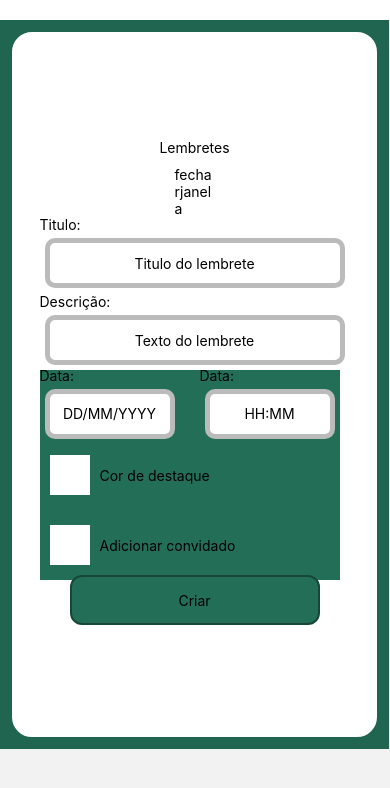
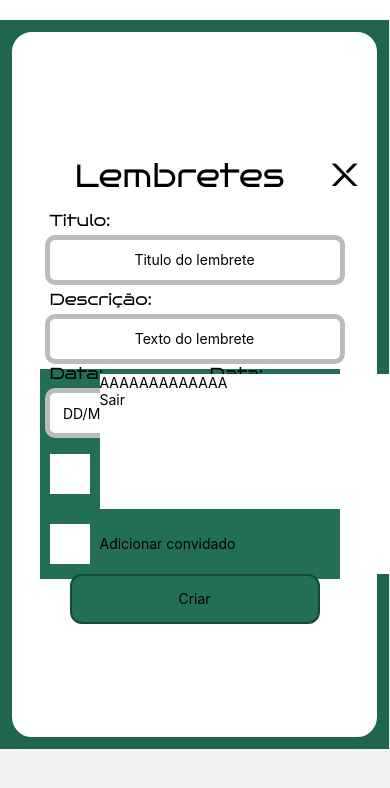
Before and after one commit to vitoriaBa/SSE., a React Native app: screen / in a window 390 px wide. Both pictures are taken after a click on the element 69 px from the left and 475 px from the top of the page. Shown: the top 788 px of the page. Built offline with nearby package versions, Linux system fonts and the light colour scheme; no server answers.

Commit message:
layoutlembretesform50%

```diff
--- a/Pages/CriarLembrete.js
+++ b/Pages/CriarLembrete.js
@@ -1,86 +1,67 @@
-import React from 'react';
-import { useNavigation } from '@react-navigation/native';
-import {Text,View, SafeAreaView,Textarea, TextInput,StyleSheet,Image,TouchableOpacity } from 'react-native';
-import {useState, useEffect } from 'react';
+import React, { useState } from 'react';
+import { Text, View, TextInput, TouchableOpacity, StyleSheet } from 'react-native';
+import { useFonts } from 'expo-font';
 
- export default function CriarLembrete({navigation}){
+export default function CriarLembrete({ navigation }) {
+  const [fontsLoaded] = useFonts({
+    'BrunoAce-Regular': require('../assets/fonts/BrunoAce-Regular.ttf'),
+  });
+
+  if (!fontsLoaded) {
+    return null;
+  }
+
+  const [mostrarTexto, setMostrarTexto] = useState(false);
 
   const [formlembrete, setFormlembrete] = useState({
     titulo: '',
     texto: '',
   });
 
-
   const enviarlembretes = () => {
-        //passando os dados do formulário para os lembretes
-
-        navi.navigate('Home', { formlembrete });
+    navigation.navigate('Home', { formlembrete });
   };
 
-    const navi = useNavigation();
   return (
     <View style={styles.fundo}>
-
       <View style={styles.container}>
-
+        <View style={styles.inlineTitulo}>
           <Text style={styles.titulo}>Lembretes</Text>
-
-<TouchableOpacity
- //onPress={fecharjanela}
- >
+          <TouchableOpacity>
             <View style={styles.button}>
-
-     <Text style={styles.txt}>fecharjanela</Text>
-
+              <Text style={styles.titulo}>X</Text>
             </View>
-
           </TouchableOpacity>
-
-
+        </View>
         <View style={styles.form}>
-
           <Text style={styles.texto}>Titulo:</Text>
-
           <TextInput
             style={styles.input}
             placeholder="Titulo do lembrete"
             value={formlembrete.titulo}
             onChangeText={(text) => setFormlembrete({ ...formlembrete, titulo: text })}
           />
-
-    <View  style={styles.bloco}>
-
-
+          <View style={styles.bloco}>
             <Text style={styles.texto}>Descrição:</Text>
-
             <TextInput
               style={styles.input}
               placeholder="Texto do lembrete"
               value={formlembrete.texto}
               onChangeText={(text) => setFormlembrete({ ...formlembrete, texto: text })}
             />
-
           </View>
-
-
-
           <View style={styles.inline}>
-
             <View style={styles.sob}>
               <Text style={styles.texto}>Data:</Text>
               <TextInput
                 style={styles.inputmed}
-
                 placeholder="HH:MM"
                 type={'datetime'}
                 options={{
                   format: 'HH:mm',
                 }}
- // value={formlembrete.texto}
-   // onChangeText={(hora) => setFormlembrete({ ...formlembrete, hora: inter  })}
               />
             </View>
-
             <View style={styles.sob}>
               <Text style={styles.texto}>Data:</Text>
               <TextInput
@@ -90,118 +71,107 @@ import {useState, useEffect } from 'react';
                 options={{
                   format: 'DD/MM/YYYY',
                 }}
-  //  value={formlembrete.texto}
-   // onChangeText={(text) => setFormlembrete({ ...formlembrete, data: text })}
->
-  </TextInput>
+              />
             </View>
-
-
-
-
           </View>
-
           <View style={styles.inline2}>
 
             <TouchableOpacity
               style={styles.button}
               onPress={() => {
+                setMostrarTexto(true);
+              }}>
+
+            </TouchableOpacity>
+            {mostrarTexto && (
               <View style={styles.texte}>
-
+                <Text>AAAAAAAAAAAAA</Text>
+                <TouchableOpacity
+                 onPress={() => {
+                  setMostrarTexto(false);
+                }}
+                >
+                  <Text>Sair</Text>
+                </TouchableOpacity>
               </View>
-
-  }}>
-  </TouchableOpacity>
+            )}
                 <Text>Cor de destaque</Text>
           </View>
-
-
 
 
           <View style={styles.inline2}>
             <TouchableOpacity
              style={styles.button}
                   onPress={() => {
-   <View style={styles.texte}>
+                    setMostrarTexto(true);
+                  }}>
 
-    </View>
-  }}>
             </TouchableOpacity>
             <Text>Adicionar convidado</Text>
           </View>
 
 
+
         </View>
-
-
-<TouchableOpacity
- onPress={enviarlembretes}
- >
+        <TouchableOpacity onPress={enviarlembretes}>
           <View style={styles.buttonTop}>
             <Text style={styles.txt}>Criar</Text>
           </View>
         </TouchableOpacity>
 
-
-
       </View>
     </View>
-
-
-
   );
-};
+}
 
 const styles = StyleSheet.create({
- fundo:{
+  fundo: {
     justifyContent: 'center',
-  alignItems:'center',
-  backgroundColor:'#206550',
+    alignItems: 'center',
+    backgroundColor: '#206550',
     padding: 0,
-  margin:0,
-  position:'absolute',
+    margin: 0,
+    position: 'absolute',
   },
   container: {
-    backgroundColor:'#FFFFFF',
-    width:385,
-    height:725,
-    borderRadius:30,
-    borderBottomRadius:50,
+    backgroundColor: '#FFFFFF',
+    width: 385,
+    height: 725,
+    borderRadius: 30,
+    borderBottomRadius: 50,
     justifyContent: 'center',
-    alignItems:'center',
-    flexDirection:'column',
+    alignItems: 'center',
+    flexDirection: 'column',
     padding: 0,
-    borderWidth:10,
-    borderColor:'#206550',
-    margin:2,
-
+    borderWidth: 10,
+    borderColor: '#206550',
+    margin: 2,
   },
-
-  input:{
-    textAlign:'center',
-    borderRadius:10,
-    margin:5,
-    width:300,
-    height:50,
-     backgroundColor:'#FFFFFF',
-     borderColor:'#BBBBBB',
+  input: {
+    textAlign: 'center',
+    borderRadius: 10,
+    margin: 5,
+    width: 300,
+    height: 50,
+    backgroundColor: '#FFFFFF',
+    borderColor: '#BBBBBB',
     borderWidth: 5,
   },
-  inputmed:{
-    textAlign:'center',
-    borderRadius:10,
-    margin:5,
-    width:130,
-    height:50,
-     backgroundColor:'#FFFFFF',
-     borderColor:'#BBBBBB',
+  inputmed: {
+    textAlign: 'center',
+    borderRadius: 10,
+    margin: 5,
+    width: 130,
+    height: 50,
+    backgroundColor: '#FFFFFF',
+    borderColor: '#BBBBBB',
     borderWidth: 5,
   },
   buttonTop: {
     fontSize: 17,
-    fontFamily:'BrunoAce-Regular',
-    width:250,
-    height:50,
+    fontFamily: 'BrunoAce-Regular',
+    width: 250,
+    height: 50,
     justifyContent: 'center',
     alignItems: 'center',
     borderRadius: 12,
@@ -211,39 +181,54 @@ const styles = StyleSheet.create({
     color: '#000000',
     transform: [{ translateY: -5 }],
   },
-  button:{
-    width:40,
-    height:40,
-    margin:10,
+  button: {
+    width: 40,
+    height: 40,
+    margin: 10,
     borderColor: '#174738',
     backgroundColor: '#FFFFFF',
   },
-  inline:{
+  inline: {
     display: 'flex',
     justifyContent: 'center',
     alignItems: 'center',
-    flexDirection:'row-reverse',
-    justifyContent:'space-between',
+    flexDirection: 'row-reverse',
+    justifyContent: 'space-between',
     backgroundColor: '#236E57',
-    width:300,
-      height:70,
-
+    width: 300,
+    height: 70,
   },
-
-   inline2:{
+  inline2: {
     display: 'flex',
     alignItems: 'center',
-    flexDirection:'row',
+    flexDirection: 'row',
     backgroundColor: '#236E57',
-    width:300,
-      height:70,
+    width: 300,
+    height: 70,
   },
-
-  texte:{
-    height:200,
-    width:300,
+  inlineTitulo: {
+    display: 'flex',
+    alignItems: 'center',
+    flexDirection: 'row',
+    justifyContent: 'space-between',
+    width: 300,
+    height: 70,
+    marginLeft: 60,
+  },
+  texto: {
+    fontSize: 16,
+    marginLeft: 10,
+    fontFamily: 'BrunoAce-Regular',
+  },
+  titulo: {
+    fontSize: 32,
+    textAlign: 'center',
+    fontFamily: 'BrunoAce-Regular',
+  },
+  texte: {
+    height: 200,
+    width: 300,
     borderColor: '#174738',
-    backgroundColor: '#236E57',
-  }
-
+    backgroundColor: '#FFFFFF',
+  },
 });
--- a/Pages/SlidesPages/Tela2.js
+++ b/Pages/SlidesPages/Tela2.js
@@ -11,7 +11,7 @@ import { useFonts} from 'expo-font';
 export default function Tela2Screen() {
   const navi = useNavigation();
 
-  let [fontsLoaded, fontError] = useFonts({
+  const [fontsLoaded, fontError] = useFonts({
     'BrunoAce-Regular': require('../../assets/fonts/BrunoAce-Regular.ttf'),
   });
 
--- a/Pages/SlidesPages/Tela3.js
+++ b/Pages/SlidesPages/Tela3.js
@@ -11,7 +11,7 @@ import React from 'react';
 export default function Tela2Screen() {
   const navi = useNavigation();
 
-  let [fontsLoaded, fontError] = useFonts({
+  const [fontsLoaded, fontError] = useFonts({
     'BrunoAce-Regular': require('../../assets/fonts/BrunoAce-Regular.ttf'),
   });
 
--- a/Pages/SlidesPages/TelaInicial.js
+++ b/Pages/SlidesPages/TelaInicial.js
@@ -8,7 +8,7 @@ export default function TelaInicial() {
   const navi = useNavigation();
 
   // fonte
-  let [fontsLoaded] = useFonts({
+  const [fontsLoaded] = useFonts({
     'BrunoAce-Regular': require('../../assets/fonts/BrunoAce-Regular.ttf'),
   });
 
```
Lines whose indentation alone changed are shown as unchanged.
